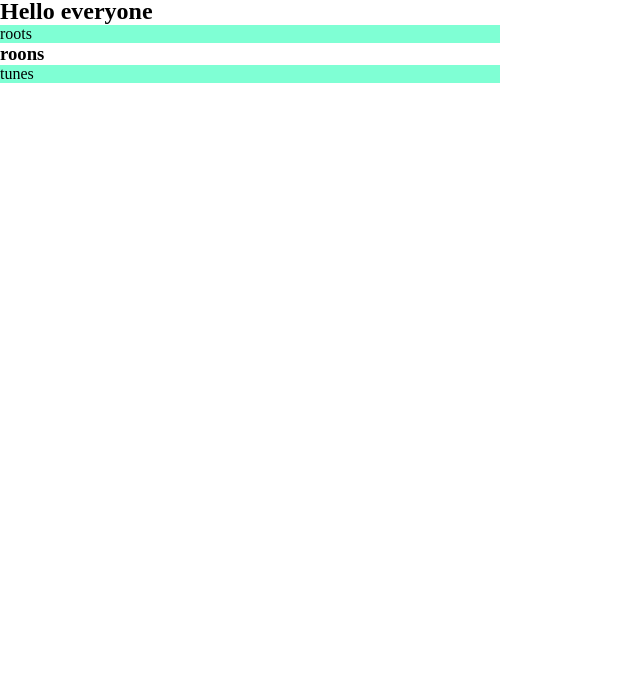
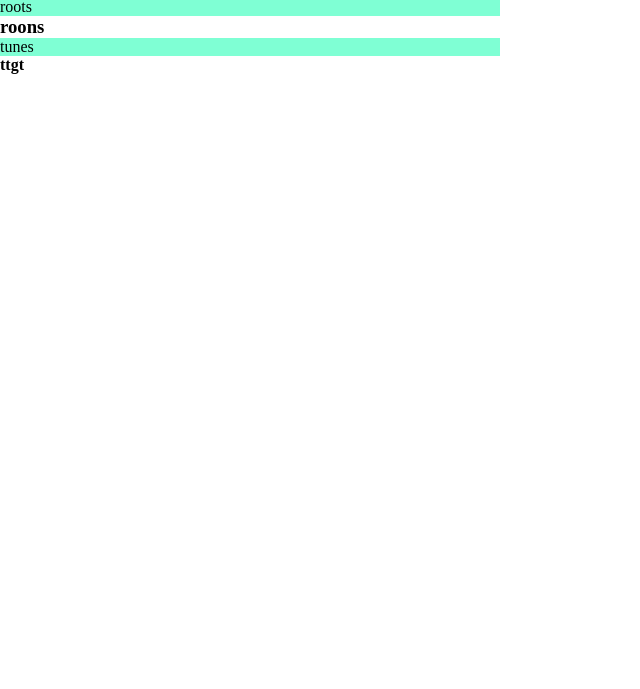
Before and after one commit to Lotosflower/Try-of-git, a plain HTML site: page index.html in a window 1280 px wide. Shown: the part 111-800 px from the top of the page, without its empty margins (0-640 px from the left). Drawn offline with Linux system fonts and the light colour scheme.

Commit message:
commit 10

```diff
--- a/index.html
+++ b/index.html
@@ -15,9 +15,10 @@
       minus corporis neque pariatur tempore. In voluptatibus praesentium fugit
       quibusdam.
     </p>
-    <h2>Hello everyone</h2>
+
     <p>roots</p>
     <h3>roons</h3>
     <p>tunes</p>
+    <h4>ttgt</h4>
   </body>
 </html>
```
